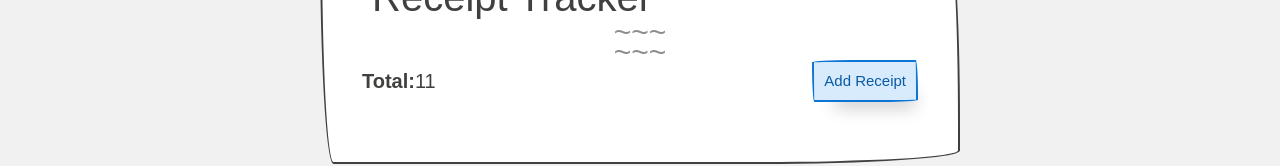
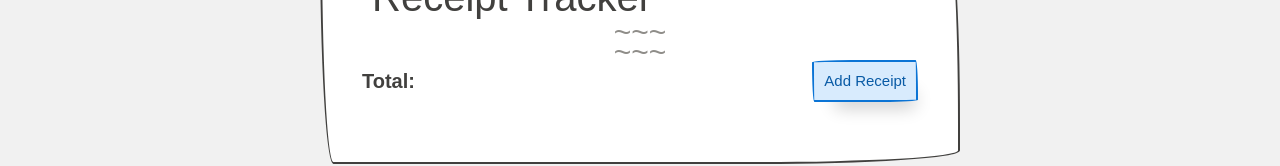
Before and after one commit to harshmanwani/receipt-tracker, a React (Create React App) app: page / in a window 1280 px wide. Shown: the part 357-523 px from the top of the page. Built offline with nearby package versions, Linux system fonts and the light colour scheme; a web font is replaced by a local one.

Commit message:
Components Functionalites

```diff
--- a/src/components/Panel.js
+++ b/src/components/Panel.js
@@ -10,7 +10,7 @@ class Panel extends Component {
             <div className="row flex-edges flex-middle">
                 <div className="">
                     <strong>Total:</strong>
-                    {5+6}
+                    {this.props.total}
                 </div>
                 <div className="">
                     <button value="Add Receipt" className="btn-secondary btn-small"
--- a/src/components/Receipt.js
+++ b/src/components/Receipt.js
@@ -27,7 +27,7 @@ class Receipt extends Component {
             sum += this.state.expenses[i].cost;
         }
         this.setState(prevState => ({
-            total: sum.toFixed(2)
+            total: sum
         }))
     }
 
```
